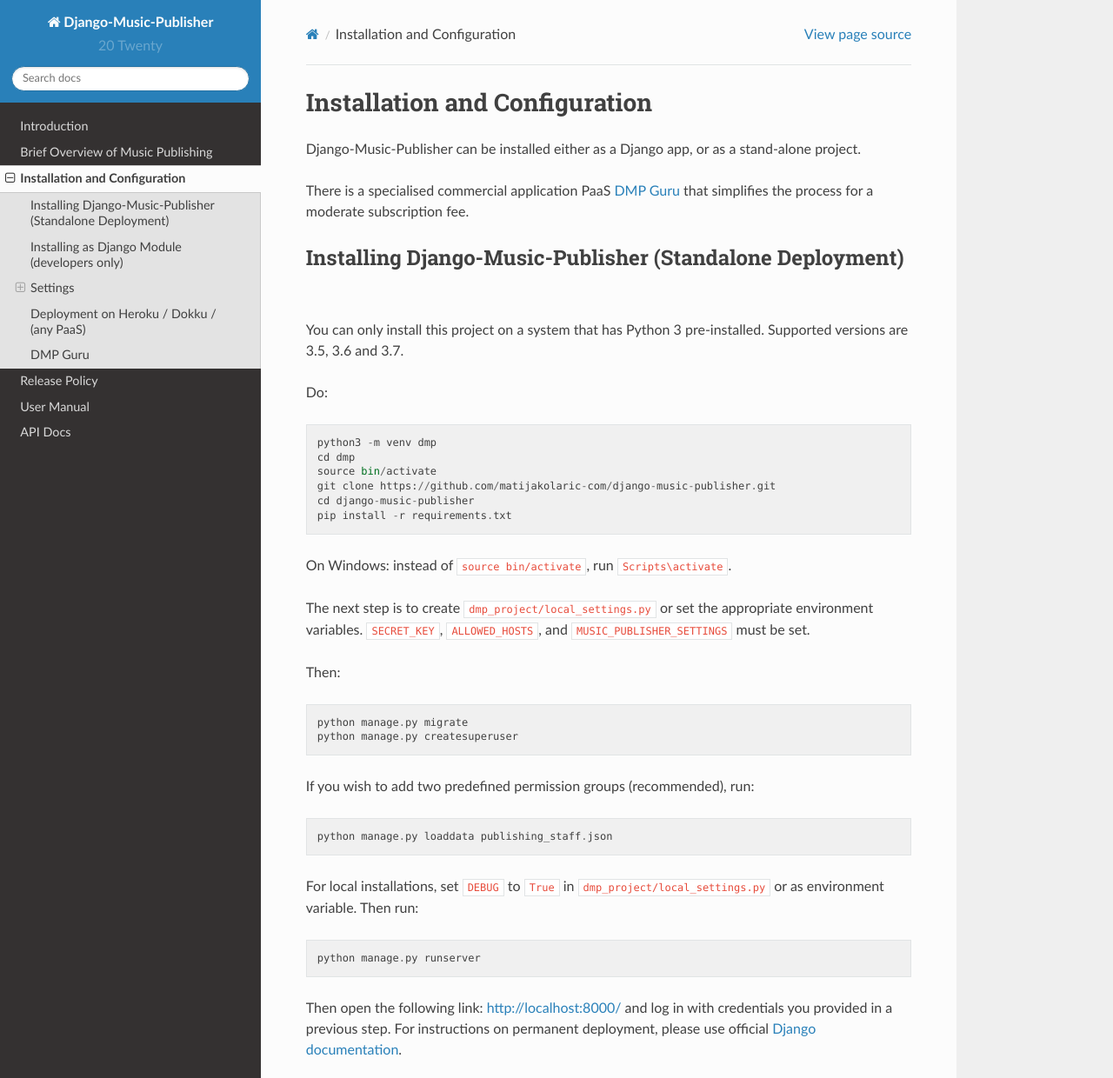
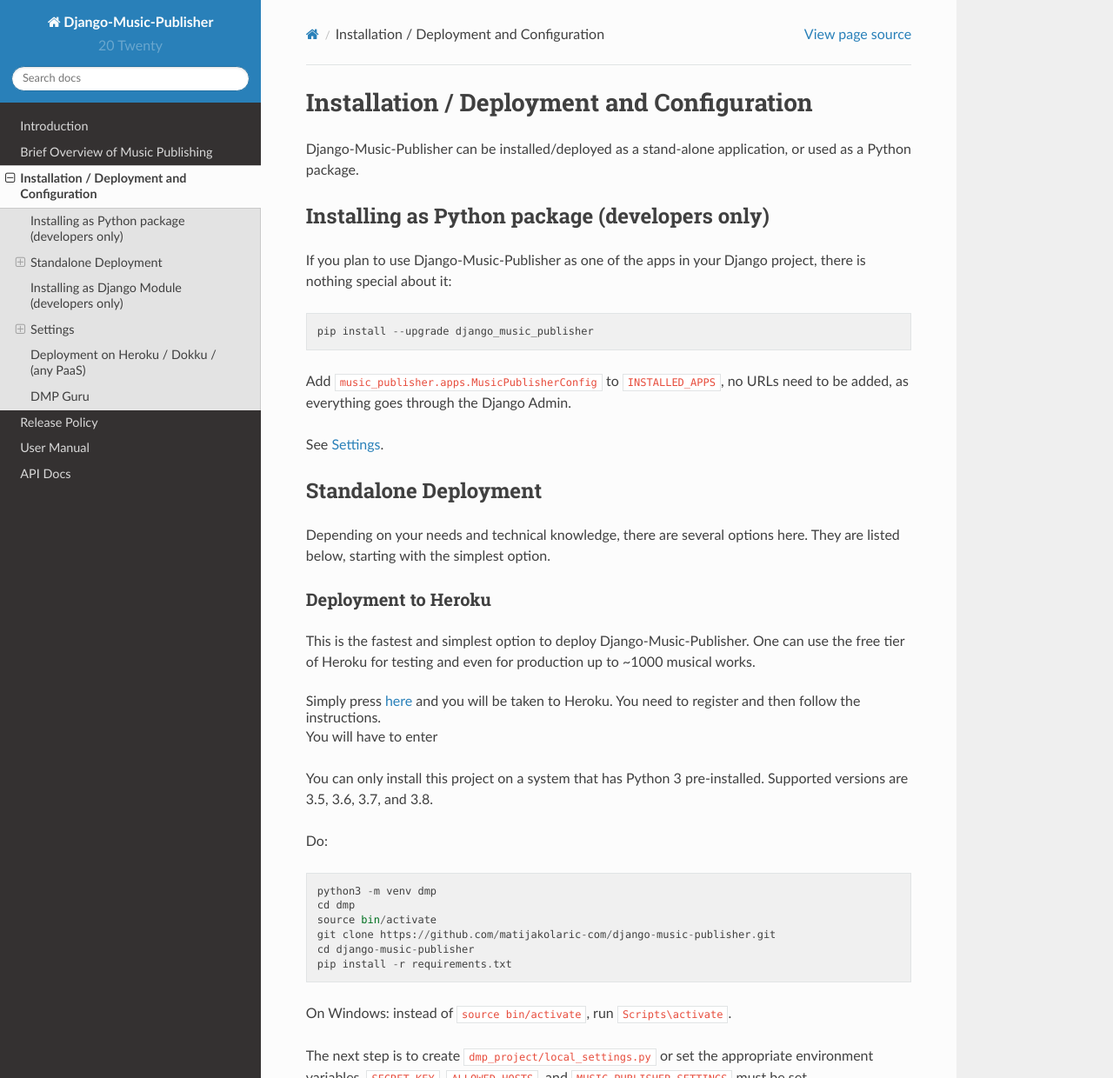
Before and after one commit to matijakolaric-com/django-music-publisher, a Sphinx documentation site: the page built from docs/installation.rst, in a window 1280 px wide and 1400 px high, cut to the strip 0-1240 px from the top of the window. Shown: the whole strip at 87% size. Built offline with Sphinx 7.4.7 and the Read the Docs theme 2.0.0, drawn with Linux system fonts in a browser that asks for light colours.

Commit message:
app.json and installation instructions.

```diff
--- a/docs/installation.rst
+++ b/docs/installation.rst
@@ -1,15 +1,44 @@
-Installation and Configuration
-******************************
+Installation / Deployment and Configuration
+*******************************************
 
-Django-Music-Publisher can be installed either as a Django app, or as a stand-alone project.
+Django-Music-Publisher can be installed/deployed as a stand-alone application, or used as a Python package.
 
-There is a specialised commercial application PaaS `DMP Guru <https://dmp.guru/>`_ that simplifies the process for a moderate subscription fee.
+Installing as Python package (developers only)
+===================================================================
+
+If you plan to use Django-Music-Publisher as one of the apps in your Django project, there is nothing special about it::
+
+    pip install --upgrade django_music_publisher
+
+Add ``music_publisher.apps.MusicPublisherConfig`` to ``INSTALLED_APPS``, no URLs need to be added, as everything goes
+through the Django Admin.
+
+See `Settings`_.
 
 
-Installing Django-Music-Publisher (Standalone Deployment)
-===============================================================================
+Standalone Deployment
+=====================
 
-You can only install this project on a system that has Python 3 pre-installed. Supported versions are 3.5, 3.6 and 3.7.
+Depending on your needs and technical knowledge, there are several options here. They are listed below, starting with
+the simplest option.
+
+Deployment to Heroku
+--------------------
+
+This is the fastest and simplest option to deploy Django-Music-Publisher. One can use
+the free tier of Heroku for testing and even for production up to ~1000 musical works.
+
+.. raw:: html
+
+    Simply press <a href="https://heroku.com/deploy?template=https://github.com/matijakolaric-com/django-music-publisher/tree/20">here</a>
+    and you will be taken to Heroku. You need to register and then follow the instructions.
+
+You will have to enter
+
+
+
+You can only install this project on a system that has Python 3 pre-installed. Supported versions are 3.5, 3.6, 3.7, and
+3.8.
 
 Do::
 
@@ -96,7 +125,7 @@
    <p>This video is delivered from a cookie-less domain, which enhances your privacy, but some links in videos don't work.</p>
 
 Additional Societies
-++++++++++++++++++++
+--------------------
 
 The only optional setting is ``MUSIC_PUBLISHER_SOCIETIES``. In the default
 set-up, only 18 societies from 12 countries are present, as well as two
```
Also changed, not shown: app.json (+8 -8 lines).
